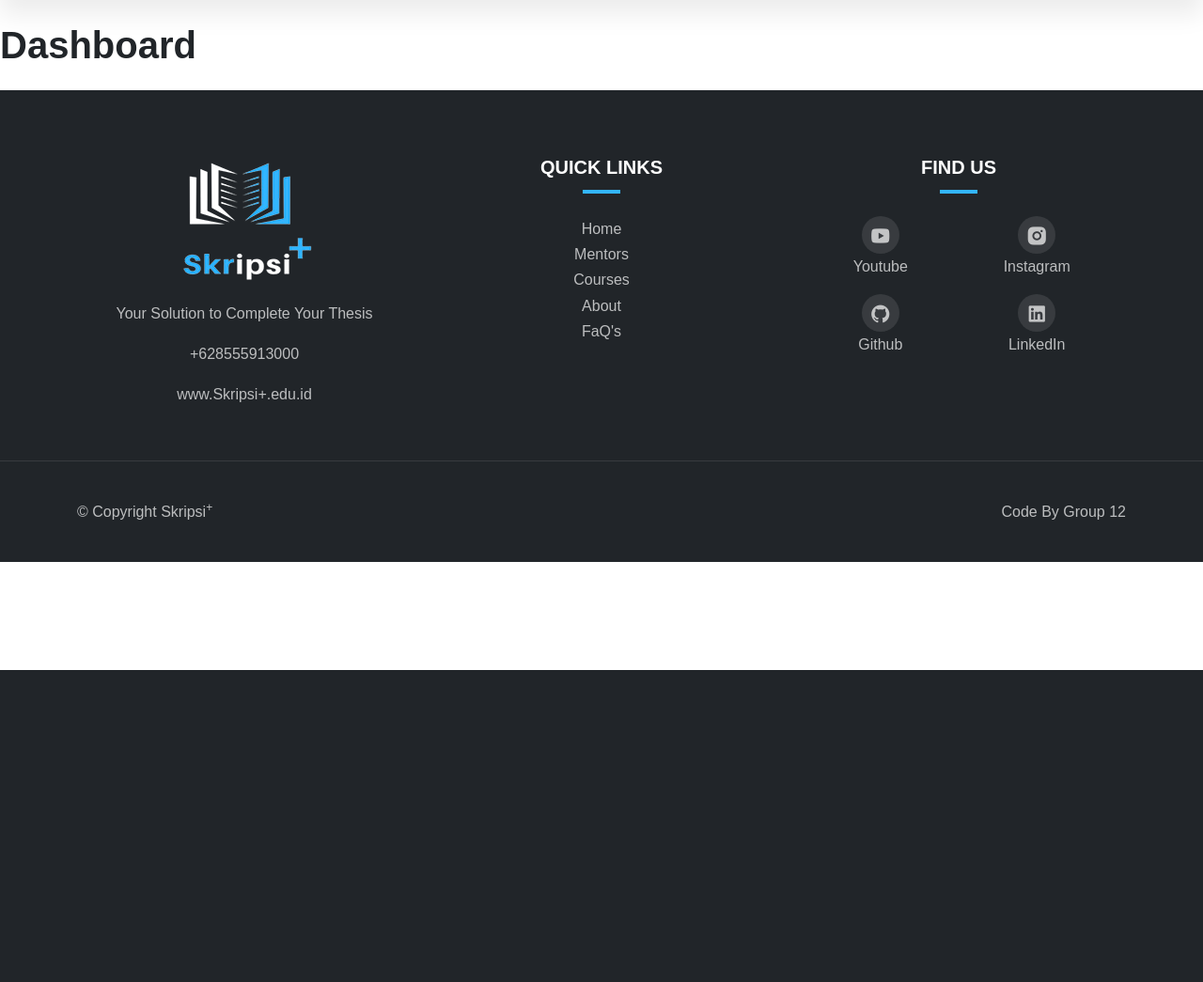
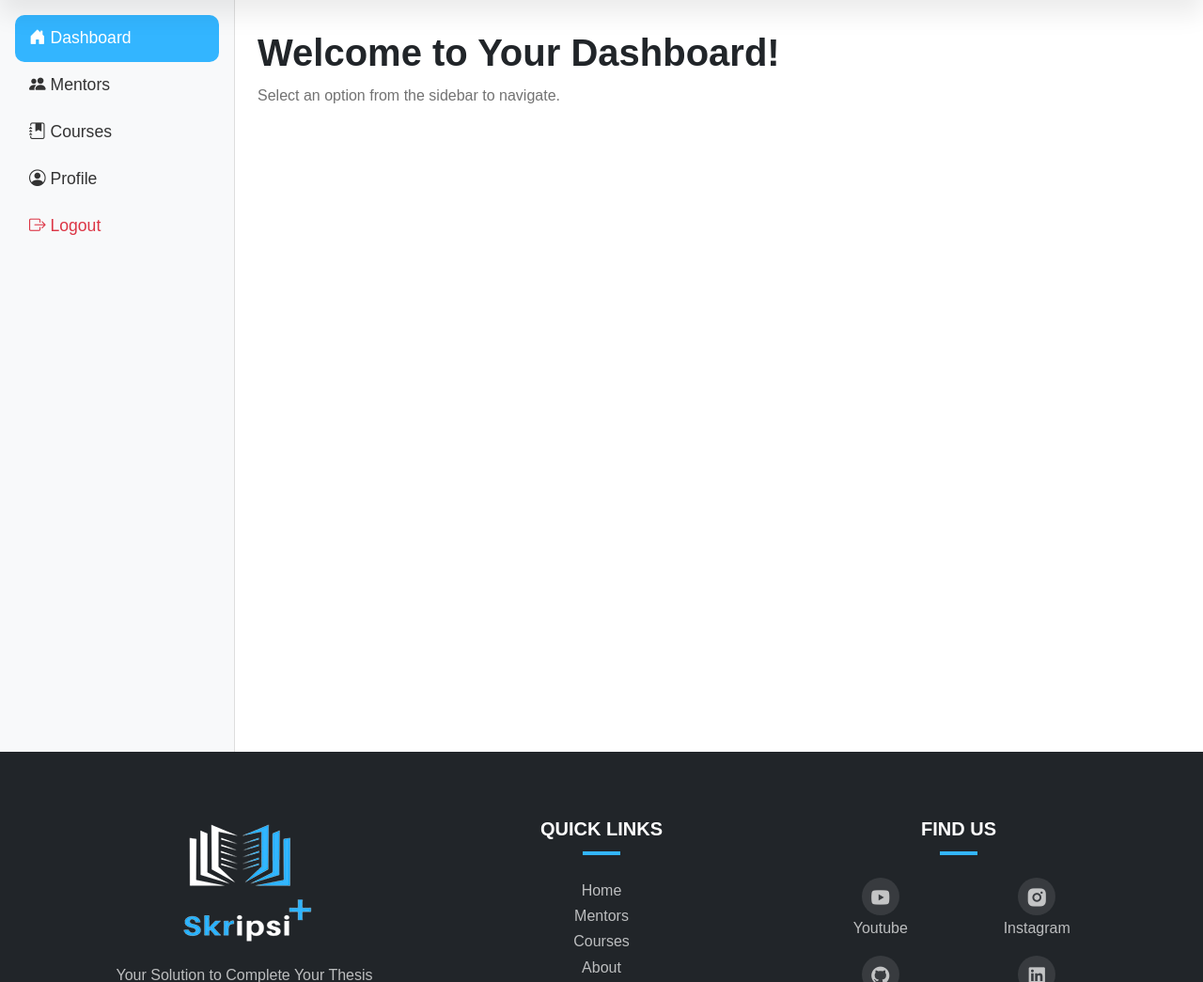
Before and after one commit to m-RafliRangga-p/Week09_Skripsi-, a Django app: page /dashboard/ in a window 1280 px wide. Shown: the part 87-1132 px from the top of the page at 94% size. Before the commit the page ends 800 px from the top, so only its background shows below. Run offline with Django 5.2, Linux system fonts and the light colour scheme; a user stored in the database is signed in; some web fonts are replaced.

Commit message:
Add sidebar on dashboard user

```diff
--- a/Django/skripsi_plus/public_app/templates/about.html
+++ b/Django/skripsi_plus/public_app/templates/about.html
@@ -1,5 +1,5 @@
 {% extends 'layouts/base.html' %} {% load static %} {% block content %}
-<div>
+<div class="mb-5">
   <section
     id="hero-about"
     class="min-vh-100 d-flex align-items-center text-center"
--- a/Django/skripsi_plus/public_app/templates/components/footer.html
+++ b/Django/skripsi_plus/public_app/templates/components/footer.html
@@ -1,5 +1,5 @@
 {% load static %}
-<footer class="bg-dark mt-4">
+<footer class="bg-dark">
   <div class="footer-top">
     <div class="container">
       <div class="row">
--- a/Django/skripsi_plus/public_app/templates/dashboard.html
+++ b/Django/skripsi_plus/public_app/templates/dashboard.html
@@ -1,5 +1,103 @@
 {% extends 'layouts/base.html' %} {% block content %}
-<div class="pt-4">
-  <h1>Dashboard</h1>
+<div class="d-flex">
+    <!-- Offcanvas Sidebar (Untuk layar kecil) -->
+    <div
+    class="offcanvas offcanvas-start bg-light d-md-none"
+    tabindex="-1"
+    id="sidebarOffcanvas"
+    aria-labelledby="sidebarOffcanvasLabel"
+    style="width: 250px;"
+    >
+    <!-- Header Sidebar -->
+    <div class="offcanvas-header">
+      <h5 class="offcanvas-title" id="sidebarOffcanvasLabel">Menu</h5>
+      <button
+        type="button"
+        class="btn-close"
+        data-bs-dismiss="offcanvas"
+        aria-label="Close"
+      ></button>
+    </div>
+
+    <!-- Body Sidebar -->
+    <div class="offcanvas-body p-3">
+      <ul class="nav flex-column">
+        <li class="nav-item">
+          <a class="nav-link active" href="{% url 'dashboard' %}">
+            <i class="bi bi-house-door-fill"></i> Dashboard
+          </a>
+        </li>
+        <li class="nav-item">
+          <a class="nav-link" href="{% url 'mentors' %}">
+            <i class="bi bi-people-fill"></i> Mentors
+          </a>
+        </li>
+        <li class="nav-item">
+          <a class="nav-link" href="{% url 'course' %}">
+            <i class="bi bi-journal-bookmark-fill"></i> Courses
+          </a>
+        </li>
+        <li class="nav-item">
+          <a class="nav-link" href="/">
+            <i class="bi bi-person-circle"></i> Profile
+          </a>
+        </li>
+        <li class="nav-item">
+          <a class="nav-link text-danger" href="{% url 'account_logout' %}">
+            <i class="bi bi-box-arrow-right"></i> Logout
+          </a>
+        </li>
+      </ul>
+    </div>
+    </div>
+
+    <!-- Sidebar Biasa (Untuk layar besar) -->
+    <nav class="sidebar bg-light p-3 d-none d-md-block" id="sidebar" style="min-width: 250px; transition: transform 0.3s ease-in-out;">
+    <ul class="nav flex-column">
+      <li class="nav-item">
+        <a class="nav-link active" href="{% url 'dashboard' %}">
+          <i class="bi bi-house-door-fill"></i> Dashboard
+        </a>
+      </li>
+      <li class="nav-item">
+        <a class="nav-link" href="{% url 'mentors' %}">
+          <i class="bi bi-people-fill"></i> Mentors
+        </a>
+      </li>
+      <li class="nav-item">
+        <a class="nav-link" href="{% url 'course' %}">
+          <i class="bi bi-journal-bookmark-fill"></i> Courses
+        </a>
+      </li>
+      <li class="nav-item">
+        <a class="nav-link" href="/">
+          <i class="bi bi-person-circle"></i> Profile
+        </a>
+      </li>
+      <li class="nav-item">
+        <a class="nav-link text-danger" href="{% url 'account_logout' %}">
+          <i class="bi bi-box-arrow-right"></i> Logout
+        </a>
+      </li>
+    </ul>
+    </nav>
+
+    <!-- Tombol Toggle Sidebar (Untuk layar kecil) -->
+    <!-- Main Content -->
+    <main class="flex-grow-1 mt-2">
+      <button
+      class="btn btn-brand d-md-none"
+      type="button"
+      data-bs-toggle="offcanvas"
+      data-bs-target="#sidebarOffcanvas"
+      aria-controls="sidebarOffcanvas"
+      >
+      <i class="bi bi-list"></i>
+      </button>  <!-- Button sidebar -->
+      <div class="content-dashboard p-4">
+        <h1>Welcome to Your Dashboard!</h1>
+        <p>Select an option from the sidebar to navigate.</p>
+      </div>
+    </main>
 </div>
 {% endblock content %}
--- a/Django/skripsi_plus/public_app/templates/faq.html
+++ b/Django/skripsi_plus/public_app/templates/faq.html
@@ -1,6 +1,6 @@
 {% extends 'layouts/base.html' %} {% load static %} {% block content %}
 
-<div class="">
+<div class="mb-5">
   <div class="container mt-5">
     <div class="row">
       <div class="col-12 text-center">
--- a/Django/skripsi_plus/public_app/templates/mentors.html
+++ b/Django/skripsi_plus/public_app/templates/mentors.html
@@ -1,6 +1,6 @@
 {% extends "layouts/base.html" %} {% load static %} {% block content %}
 
-<div>
+<div class="mb-5">
   <div class="container mt-5 mb-0">
     <div class="row">
       <div class="col-12 text-center">
--- a/Django/skripsi_plus/static/css/style.css
+++ b/Django/skripsi_plus/static/css/style.css
@@ -784,3 +784,35 @@ footer .line{
       display: none;
     }
 }
+
+/* ----- Sidebar --------- */
+.sidebar {
+    height: 100vh; /* Full height */
+    border-right: 1px solid #ddd; /* Light border */
+}
+
+.sidebar .nav-link,
+.offcanvas-body .nav-link {
+    font-size: 1.1rem;
+    padding: 10px 15px;
+    color: #333;
+    transition: background 0.2s ease-in-out;
+}
+
+.sidebar .nav-link:hover,
+.offcanvas-body .nav-link:hover {
+    background: #f8f9fa;
+    color: var(--c-brand);
+}
+
+.sidebar .nav-link.active,
+.offcanvas-body .nav-link.active{
+    background: var(--c-brand);
+    color: #fff;
+    border-radius: 10px;
+}
+
+.sidebar .nav-link.active:hover,
+.offcanvas-body  .nav-link.active:hover{
+    color: #fff !important
+}
```
Also changed, not shown: Django/skripsi_plus/db.sqlite3, Django/skripsi_plus/static/js/jQuerry.js (line endings or trailing spaces).
